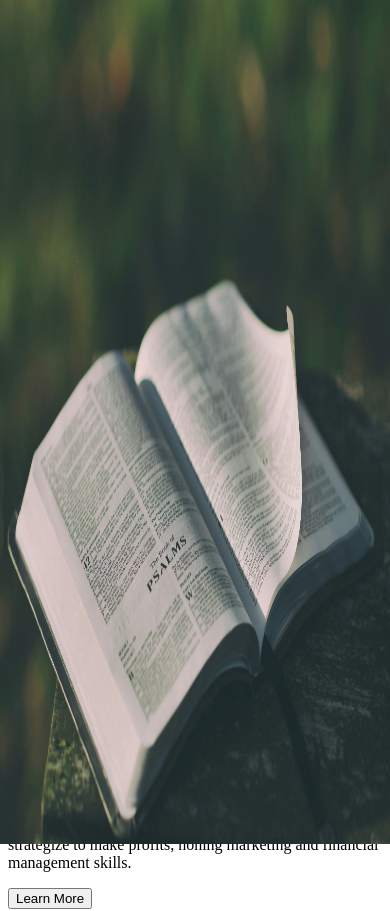
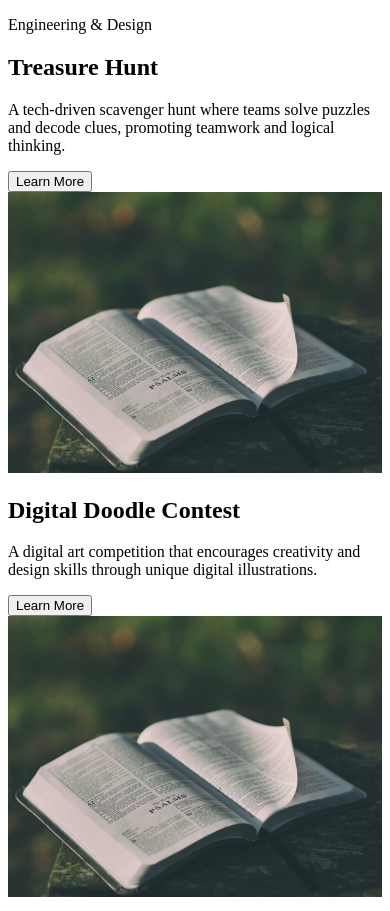
Before and after one commit to ankitku3101/festronix, a Next.js app: page /Bussiness in a window 390 px wide. Shown: the top 911 px of the page. Built offline with nearby package versions, Linux system fonts and the light colour scheme.

Commit message:
Card Component Modified with Modal component and a little responsiveness. But mobile device responsive isn't fixed.

```diff
--- a/components/event-info/CardNText.tsx
+++ b/components/event-info/CardNText.tsx
@@ -1,38 +1,51 @@
 import React from 'react'
 import Image from 'next/image';
 import { cn } from '@/lib/utils';
-import { Button } from '../ui/button';
+import ModalComponent from './ModalButton';
+import {indepthDetails} from "@/types/TypeFile"
+
 interface CardNTextProps {
-    image:string;
-    title:string;
-    description:string;
-    index:number;
+  image: string;
+  title: string;
+  description: string;
+  index: number;
+  specification?: indepthDetails[];
 }
 
-const CardNText : React.FC<CardNTextProps> = ({image,title,description,index}) => {
+const CardNText : React.FC<CardNTextProps> = ({image,title,description,index,specification}) => {
+
   return (
-    <section key={index} className="grid grid-cols-1 gap-8 md:grid-cols-2 md:gap-12 items-center">
+    <section key={index} className="grid grid-cols-1 gap-8 sm:grid-cols-2 sm:gap-12 items-center">
       <div className={cn("flex flex-col space-y-4", index % 2 === 1 ? "md:order-1" : "md:order-0")}>
         <h2 className="text-3xl font-bold tracking-tight">{title}</h2>
         <p className="text-muted-foreground">{description}</p>
 
-            <div className={cn(
+        <div
+        className={cn(
         "pt-4",
         index % 2 === 1 ? "md:text-right" : "md:text-left",
         "text-center md:text-left"
         )}>
-                <Button className='hover:bg-[#222]'>
-                    Learn More
-                </Button>
+          <ModalComponent specification={specification}/>
         </div>
+
       </div>
+
       <div
         className={cn(
-              "relative aspect-video overflow-hidden rounded-lg",
-              index % 2 === 1 ? "md:order-0" : "md:order-1",
+          "relative w-full aspect-video overflow-hidden rounded-lg",
+          "sm:w-auto",
+          index % 2 === 1 ? "md:order-0" : "md:order-1"
         )}
       >
-            <Image src={image || "/placeholder.svg"} alt={title} fill className="object-cover" />
+        <Image
+          src={image || "/placeholder.svg"}
+          alt={title}
+          layout="responsive"
+          width={16}
+          height={9}
+          className="object-cover"
+        />
       </div>
     </section>
   )
```
Lines whose indentation alone changed are shown as unchanged.
